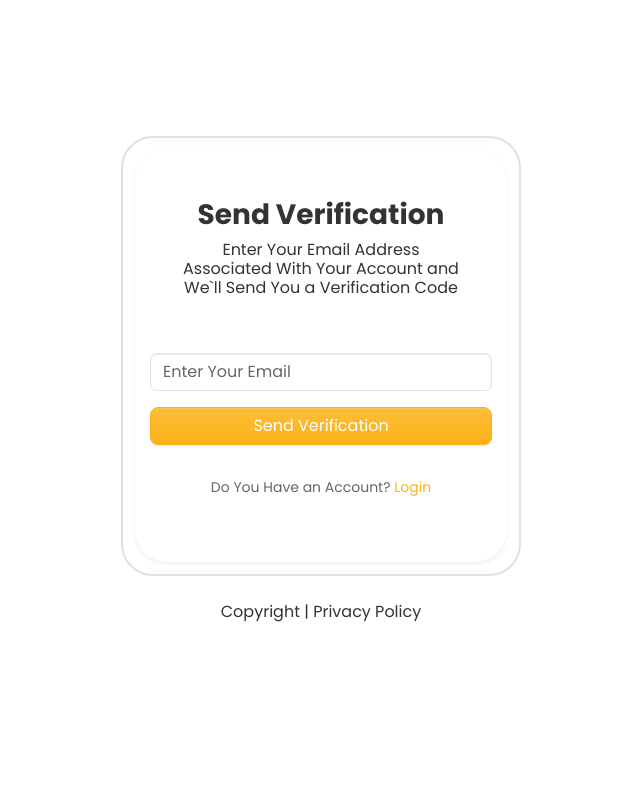
After one commit to hoshigakikisame/TertibApp, a PHP site: page /send_verification in a window 1280 px wide. The commit adds this page. Shown: the whole page, without its empty margins (319-959 px from the left). Run offline with PHP 8.4, Linux system fonts and the light colour scheme; data that the repository does not hold is empty; some libraries are stand-ins or nearby versions.

Commit message:
feat: add send verification page and change password page

```diff
--- a/app/controllers/PagesController.php
+++ b/app/controllers/PagesController.php
@@ -89,4 +89,13 @@ class PagesController
 	{
 		return Helper::view('change_password');
 	}
+
+	/**
+	 * [contact description]
+	 * @return [type] [description]
+	 */
+	public function sendVerification()
+	{
+		return Helper::view('send_verification');
+	}
 }
--- /dev/null
+++ b/app/views/send_verification.view.php
@@ -0,0 +1,27 @@
+<?php
+$redirected =  App::get('root_uri') . "/send_verification";
+?>
+<main class="container d-flex flex-column justify-content-center" style="font-family: Poppins; height:100vh;">
+    <div class="row-auto rounded-5 align-self-center border border-2 p-1 w-lg-25" style="width:min(100%,400px) !important">
+        <div class="col shadow-sm  d-flex flex-column align-items-center rounded-5 m-2 px-0 py-5">
+            <div class="text d-flex flex-column  mb-5">
+                <h1 class="fs-3 text-center" style="font-family: Poppins Bold;">Send Verification</h1>
+                <p class="h6 fs-6 text-center px-5">Enter Your Email Address Associated With Your Account and We`ll Send You a Verification Code</p>
+            </div>
+            <form action="<?= $redirected ?>" method="POST" class="align-self-center " style="">
+                <div class="mb-3">
+                    <input type="email" name="email" class="form-control" id="emailInput" placeholder="Enter Your Email">
+                </div>
+                <div class="mb-3">
+                    <button class="btn btn-primary text-white w-100 rounded-3" type="submit" id="button-send">Send Verification</button>
+                </div>
+            </form>
+            <div id="forgotPassword" class="form-text mt-3">
+                <p>Do You Have an Account? <a class="link-underline link-underline-opacity-0" href="<?= App::get('root_uri') . "/login" ?>">Login</a></p>
+            </div>
+        </div>
+    </div>
+    <footer class="text-center m-4 ">
+        <p>Copyright | Privacy Policy</p>
+    </footer>
+</main>
--- a/routes.php
+++ b/routes.php
@@ -20,6 +20,8 @@ $router->get('/^test\/(\d+)\/(\d+)$/', ['PagesController@test']);
 $router->get('/^login$/', ['AuthMiddleware@shouldAnonymous', 'AuthsController@loginForm']);
 $router->post('/^login$/', ['AuthMiddleware@shouldAnonymous', 'AuthsController@login']);
 $router->get('/^change_password$/', ['AuthMiddleware@shouldAnonymous', 'PagesController@changePassword']);
+$router->get('/^send_verification$/', ['AuthMiddleware@shouldAnonymous', 'PagesController@sendVerification']);
+
 
 
 $router->get('/^dashboard$/', ['AuthMiddleware@shouldValidated', 'PagesController@dashboard']);
```
Also changed, not shown: app/views/change_password.view.php (+28 -0 lines).
